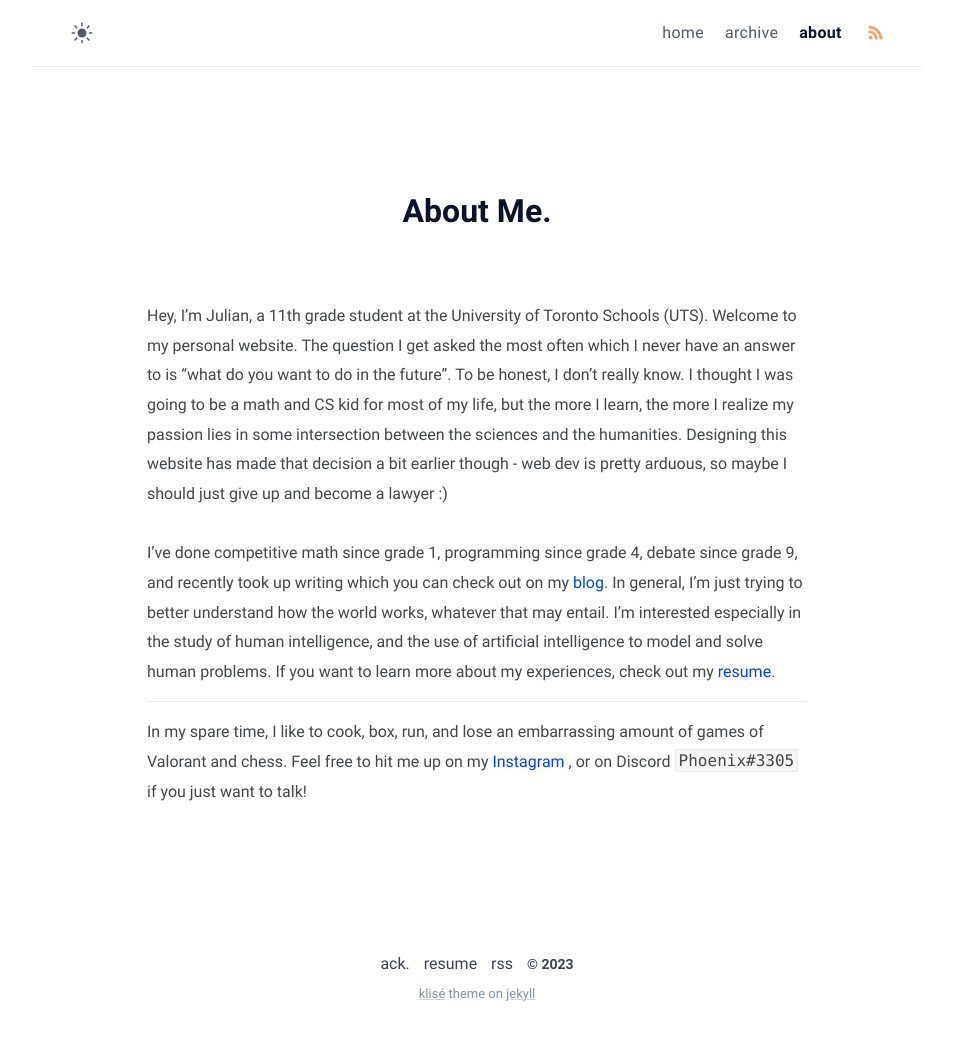
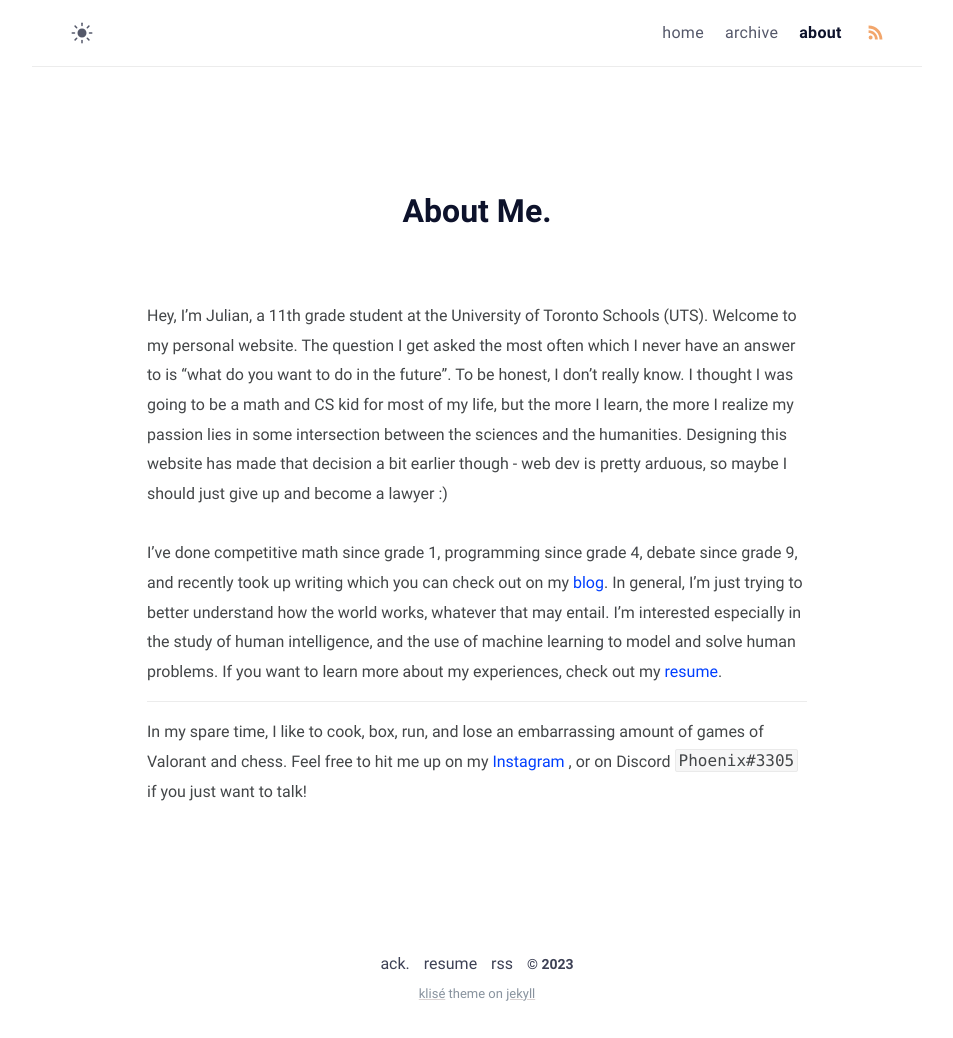
Before and after one commit to zhaju/old, a Jekyll site: the page built from about.md, in a window 1280 px wide. Shown: the whole page, without its empty margins (163-1116 px from the left). Built offline with Jekyll 4.4.1, drawn with Linux system fonts in a browser that asks for light colours.

Commit message:
Update about.md

```diff
--- a/about.md
+++ b/about.md
@@ -9,7 +9,7 @@ comments: false
 Hey, I’m Julian, a 11th grade student at the University of Toronto Schools (UTS). Welcome to my personal website.
 The question I get asked the most often which I never have an answer to is “what do you want to do in the future”.  To be honest, I don’t really know. I thought I was going to be a math and CS kid for most of my life, but the more I learn, the more I realize my passion lies in some intersection between the sciences and the humanities. Designing this website has made that decision a bit earlier though - web dev is pretty arduous, so maybe I should just give up and become a lawyer :)
 
-I’ve done competitive math since grade 1, programming since grade 4, debate since grade 9, and recently took up writing which you can check out on my [blog](https://zhaju.github.io/archive/). In general, I’m just trying to better understand how the world works, whatever that may entail. I’m interested especially in the study of human intelligence, and the use of artificial intelligence to model and solve human problems. If you want to learn more about my experiences, check out my [resume]().
+I’ve done competitive math since grade 1, programming since grade 4, debate since grade 9, and recently took up writing which you can check out on my [blog](https://zhaju.github.io/archive/). In general, I’m just trying to better understand how the world works, whatever that may entail. I’m interested especially in the study of human intelligence, and the use of machine learning to model and solve human problems. If you want to learn more about my experiences, check out my [resume]().
 
 <hr>
 
```
